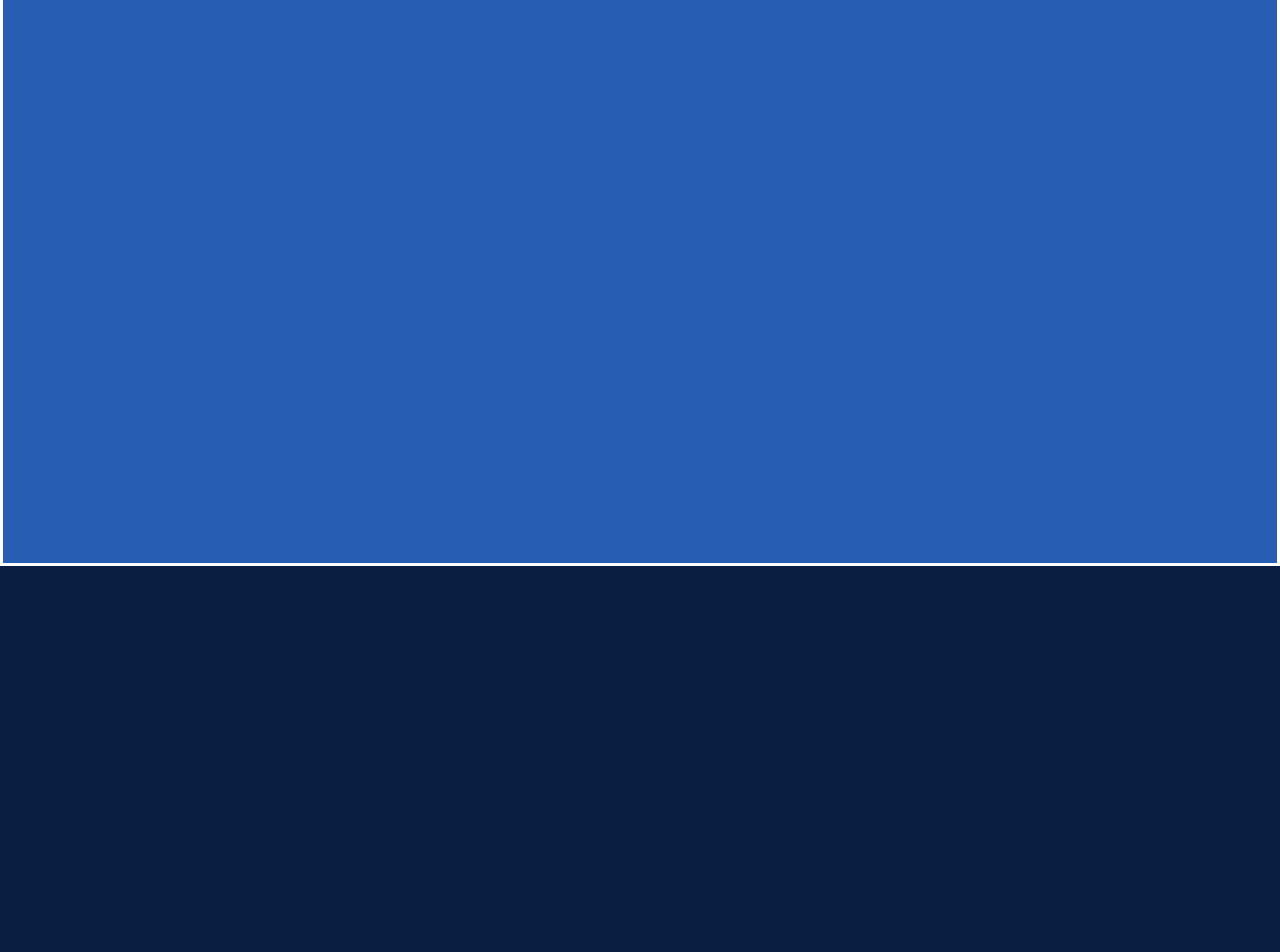
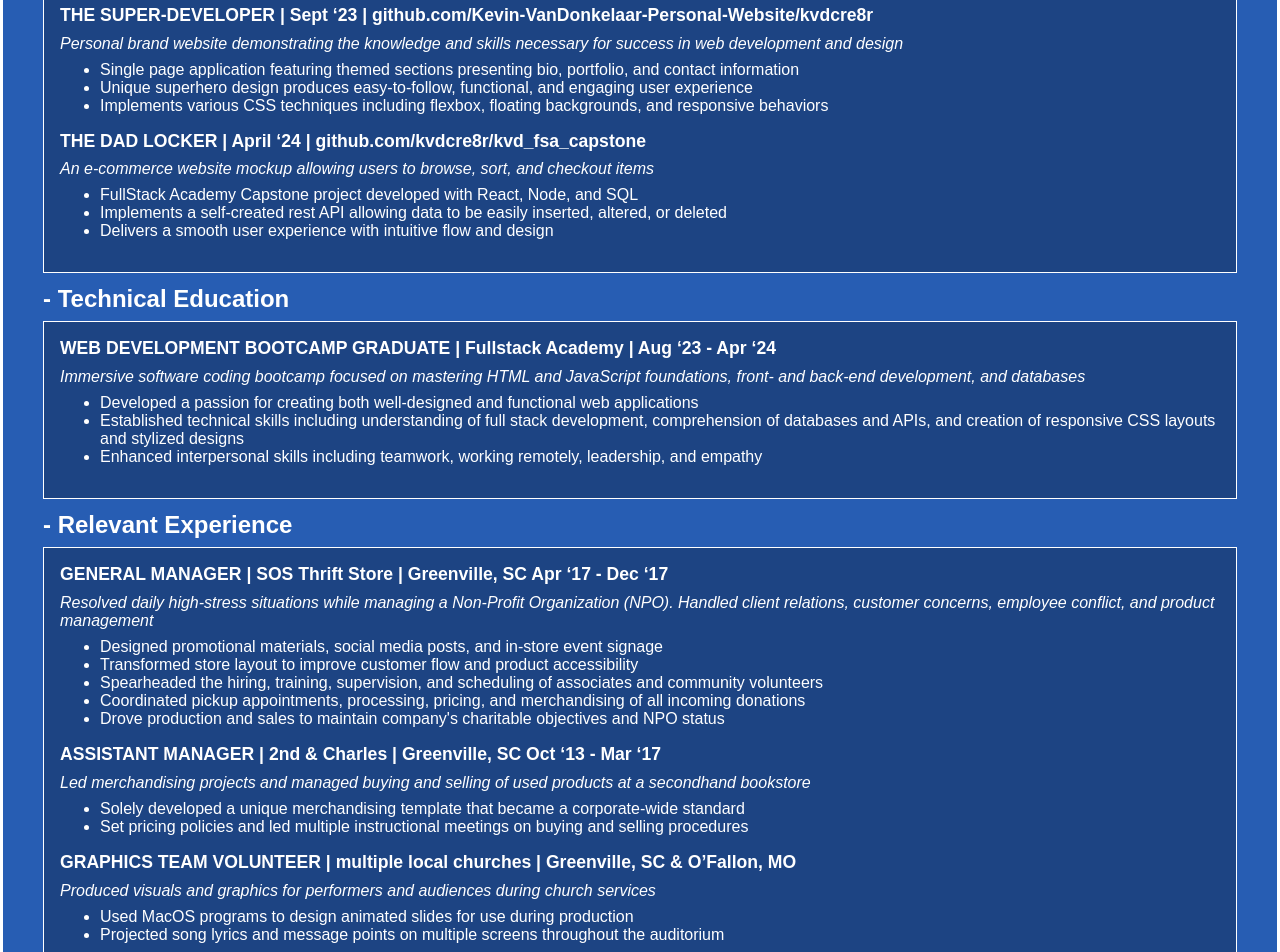
Before and after one commit to kvdcre8r/my_react_resume, a React (Vite) app: page / in a window 1280 px wide. Shown: the part 320-1272 px from the top of the page. Before the commit the page ends 886 px from the top, so only its background shows below. Built offline with nearby package versions, Linux system fonts and the light colour scheme.

Commit message:
added resume content

```diff
--- a/src/Modules/App.css
+++ b/src/Modules/App.css
@@ -1,5 +1,6 @@
 #root {
   max-width: 1280px;
+  height: auto;
   margin: 0 auto;
 }
 
@@ -10,9 +11,6 @@
 
 #container {
   padding: 2.5rem;
-  /* display: flex;
-  flex-direction: column;
-  align-items: center; */
   color: white;
   background-color: #275db3;
   border: 0.2em solid white;
@@ -20,18 +18,28 @@
     font-size: 2.75em;
   }
 
+  h2 {
+    font-size: 1.5em;
+  }
+
   h3 {
-    font-size: 1.5em;
+    font-size: 1.1em;
+    padding-bottom: .5em;
+  }
+
+  ul {
+    padding-top: .5em;
+    padding-bottom: 1em;
   }
 }
 
-#header {
+header {
   #name {
     display: grid;
     grid-template-columns: 1fr 1fr;
     align-items: baseline;
 
-    h3 {
+    h2 {
       text-align: right;
     }
   }
@@ -42,13 +50,10 @@
   }
 }
 
-#tech-skills {
+section {
   margin-top: 0.75em;
 
-  h3 {
-    margin-left: .5em;
-  }
-  #skills-list {
+  article {
     background-color: #1d4483;
     padding: 1em;
     border: 0.1em solid white;
--- a/src/Modules/App.jsx
+++ b/src/Modules/App.jsx
@@ -1,13 +1,19 @@
 // import { Routes, Route } from "react-router-dom";
 import Header from "./Header.jsx";
-import TechnicalSkills from "./TechnicalSkills.jsx";
+import TechSkills from "./TechSkills.jsx";
+import TechProjects from "./TechProjects.jsx";
+import TechEducation from "./TechEducation.jsx";
+import Experience from "./Experience.jsx";
 import "./App.css";
 
 function App() {
   return (
     <div id="container">
       <Header />
-      <TechnicalSkills />
+      <TechSkills />
+      <TechProjects />
+      <TechEducation />
+      <Experience />
       {/* <Routes>
         <Route path="/" element={<Home />} />
       </Routes> */}
--- /dev/null
+++ b/src/Modules/Experience.jsx
@@ -0,0 +1,80 @@
+export default function Experience() {
+  return (
+    <section>
+      <h2>- Relevant Experience</h2>
+      <article>
+        <h3>
+          GENERAL MANAGER | SOS Thrift Store | Greenville, SC Apr ‘17 - Dec ‘17
+        </h3>
+        <p>
+          <em>
+            Resolved daily high-stress situations while managing a Non-Profit
+            Organization (NPO). Handled client relations, customer concerns,
+            employee conflict, and product management
+          </em>
+        </p>
+        <ul>
+          <li>
+            Designed promotional materials, social media posts, and in-store
+            event signage
+          </li>
+          <li>
+            Transformed store layout to improve customer flow and product
+            accessibility
+          </li>
+          <li>
+            Spearheaded the hiring, training, supervision, and scheduling of
+            associates and community volunteers
+          </li>
+          <li>
+            Coordinated pickup appointments, processing, pricing, and
+            merchandising of all incoming donations
+          </li>
+          <li>
+            Drove production and sales to maintain company's charitable
+            objectives and NPO status
+          </li>
+        </ul>
+        <h3>
+          ASSISTANT MANAGER | 2nd & Charles | Greenville, SC Oct ‘13 - Mar ‘17
+        </h3>
+        <p>
+          <em>
+            Led merchandising projects and managed buying and selling of used
+            products at a secondhand bookstore
+          </em>
+        </p>
+        <ul>
+          <li>
+            Solely developed a unique merchandising template that became a
+            corporate-wide standard
+          </li>
+          <li>
+            Set pricing policies and led multiple instructional meetings on
+            buying and selling procedures
+          </li>
+        </ul>
+        <h3>
+          GRAPHICS TEAM VOLUNTEER | multiple local churches | Greenville, SC &
+          O’Fallon, MO
+        </h3>
+        <p>
+          <em>
+            Produced visuals and graphics for performers and audiences during
+            church services
+          </em>
+        </p>
+        <ul>
+          <li>
+            Used MacOS programs to design animated slides for use during
+            production
+          </li>
+          <li>
+            Projected song lyrics and message points on multiple screens
+            throughout the auditorium
+          </li>
+        </ul>
+      </article>
+    </section>
+  );
+}
--- a/src/Modules/Header.jsx
+++ b/src/Modules/Header.jsx
@@ -1,15 +1,11 @@
-// import myLogo from "/kvd_logo.png";
-import "./App.css";
-
 export default function Header() {
   return (
-    <section id="header">
+    <header>
       <div id="name">
         <h1>Kevin VanDonkelaar</h1>
-        <h3>Web Developer</h3>
+        <h2>Web Developer</h2>
       </div>
       <div id="subscript">
-        <strong>
         <p>
           (864)640-9241 | kvdcre8r@gmail.com | St. Louis, MO |
           linkedin.com/in/kevinvandonkelaar
@@ -17,8 +13,7 @@
           kevin-vandonkelaar-personal-website.github.io/kvdcre8r |
           github.com/kvdcre8r
         </p>
-        </strong>
       </div>
-    </section>
+    </header>
   );
 }
--- /dev/null
+++ b/src/Modules/TechEducation.jsx
@@ -0,0 +1,35 @@
+export default function TechEducation() {
+  return (
+    <section>
+      <h2>- Technical Education</h2>
+      <article>
+        <h3>
+          WEB DEVELOPMENT BOOTCAMP GRADUATE | Fullstack Academy | Aug ‘23 - Apr
+          ‘24
+        </h3>
+        <p>
+          <em>
+            Immersive software coding bootcamp focused on mastering HTML and
+            JavaScript foundations, front- and back-end development, and
+            databases
+          </em>
+        </p>
+        <ul>
+          <li>
+            Developed a passion for creating both well-designed and functional
+            web applications
+          </li>
+          <li>
+            Established technical skills including understanding of full stack
+            development, comprehension of databases and APIs, and creation of
+            responsive CSS layouts and stylized designs
+          </li>
+          <li>
+            Enhanced interpersonal skills including teamwork, working remotely,
+            leadership, and empathy
+          </li>
+        </ul>
+      </article>
+    </section>
+  );
+}
--- /dev/null
+++ b/src/Modules/TechProjects.jsx
@@ -0,0 +1,55 @@
+export default function TechProjects() {
+  return (
+    <section>
+      <h2>- Technical Projects</h2>
+      <article>
+        <h3>
+          THE SUPER-DEVELOPER | Sept ‘23 |
+          github.com/Kevin-VanDonkelaar-Personal-Website/kvdcre8r
+        </h3>
+        <p>
+          <em>
+            Personal brand website demonstrating the knowledge and skills
+            necessary for success in web development and design
+          </em>
+        </p>
+        <ul>
+          <li>
+            Single page application featuring themed sections presenting bio,
+            portfolio, and contact information
+          </li>
+          <li>
+            Unique superhero design produces easy-to-follow, functional, and
+            engaging user experience
+          </li>
+          <li>
+            Implements various CSS techniques including flexbox, floating
+            backgrounds, and responsive behaviors
+          </li>
+        </ul>
+        <h3>
+          THE DAD LOCKER | April ‘24 | github.com/kvdcre8r/kvd_fsa_capstone
+        </h3>
+        <p>
+          <em>
+            An e-commerce website mockup allowing users to browse, sort, and
+            checkout items
+          </em>
+        </p>
+        <ul>
+          <li>
+            FullStack Academy Capstone project developed with React, Node, and
+            SQL
+          </li>
+          <li>
+            Implements a self-created rest API allowing data to be easily
+            inserted, altered, or deleted
+          </li>
+          <li>
+            Delivers a smooth user experience with intuitive flow and design
+          </li>
+        </ul>
+      </article>
+    </section>
+  );
+}
--- a/src/Modules/TechnicalSkills.jsx
+++ b/src/Modules/TechSkills.jsx
@@ -1,13 +1,11 @@
-import "./App.css";
-
-export default function Header() {
+export default function TechSkills() {
   return (
-    <section id="tech-skills">
-      <h3>Technical Skills</h3>
-      <div id="skills-list">
+    <section>
+      <h2>- Technical Skills</h2>
+      <article>
         <p>Proficient: HTML5, CSS3, JavaScript, React, Git, Responsive Design</p>
         <p>Knowledgeable: Node.js, Express, SQL</p>
-      </div>
+      </article>
     </section>
   );
 }
```
Lines whose indentation alone changed are shown as unchanged.
